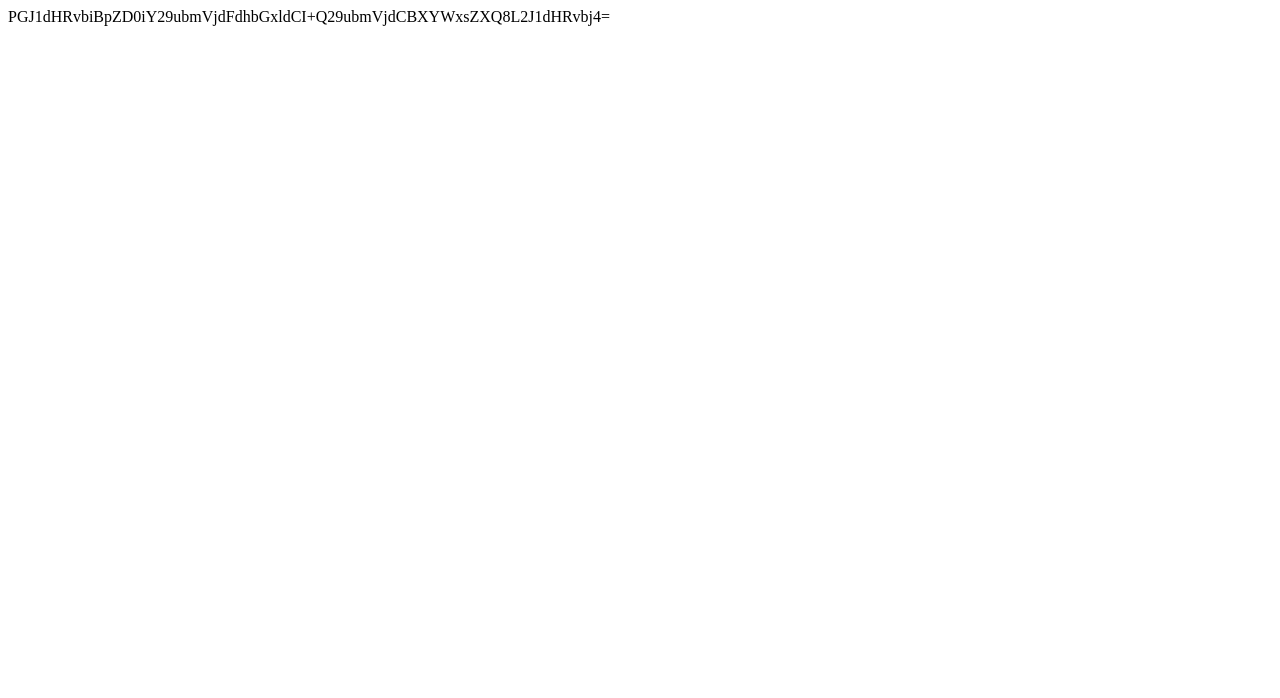
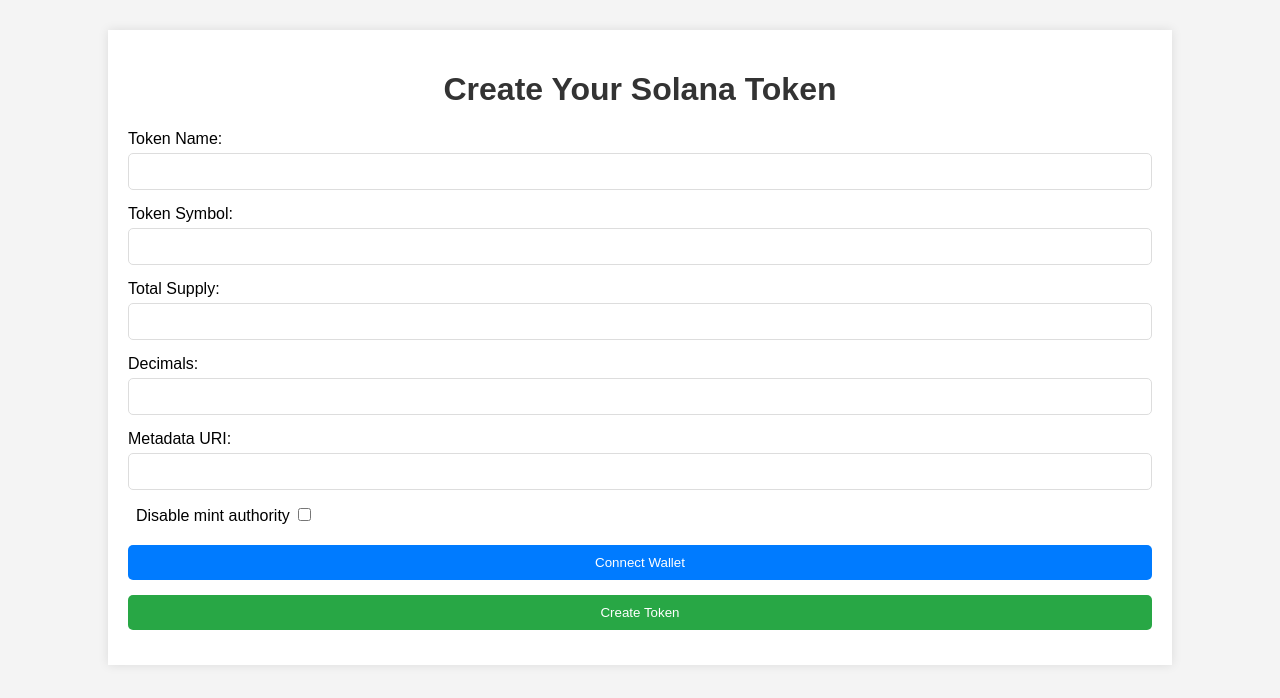
Before and after one commit to AiPuZi/Token, a website: page web/index.html in a window 1280 px wide. Drawn offline with Linux system fonts and the light colour scheme.

Commit message:
Update index.html

```diff
--- a/web/index.html
+++ b/web/index.html
@@ -1 +1,49 @@
-PGJ1dHRvbiBpZD0iY29ubmVjdFdhbGxldCI+Q29ubmVjdCBXYWxsZXQ8L2J1dHRvbj4=
+<!DOCTYPE html>
+<html lang="en">
+<head>
+<meta charset="UTF-8">
+<meta name="viewport" content="width=device-width, initial-scale=1.0">
+<title>Create Solana Token</title>
+<link rel="stylesheet" href="styles.css">
+</head>
+<body>
+<div class="container">
+    <h1>Create Your Solana Token</h1>
+    <form id="tokenForm">
+        <div class="form-group">
+            <label for="tokenName">Token Name:</label>
+            <input type="text" id="tokenName" name="tokenName" required>
+        </div>
+        <div class="form-group">
+            <label for="tokenSymbol">Token Symbol:</label>
+            <input type="text" id="tokenSymbol" name="tokenSymbol" required>
+        </div>
+        <div class="form-group">
+            <label for="totalSupply">Total Supply:</label>
+            <input type="number" id="totalSupply" name="totalSupply" required>
+        </div>
+        <div class="form-group">
+            <label for="decimals">Decimals:</label>
+            <input type="number" id="decimals" name="decimals" required>
+        </div>
+        <div class="form-group">
+            <label for="metadataUri">Metadata URI:</label>
+            <input type="url" id="metadataUri" name="metadataUri" required>
+        </div>
+        <div class="form-group checkbox-group">
+            <label for="disableMintAuthority" class="checkbox-label">
+                Disable mint authority
+                <input type="checkbox" id="disableMintAuthority" name="disableMintAuthority">
+            </label>
+        </div>
+        <div class="form-group">
+            <button type="button" id="connectWallet">Connect Wallet</button>
+        </div>
+        <div class="form-group">
+            <input type="submit" value="Create Token">
+        </div>
+    </form>
+</div>
+<script src="main.js"></script>
+</body>
+</html>
```
